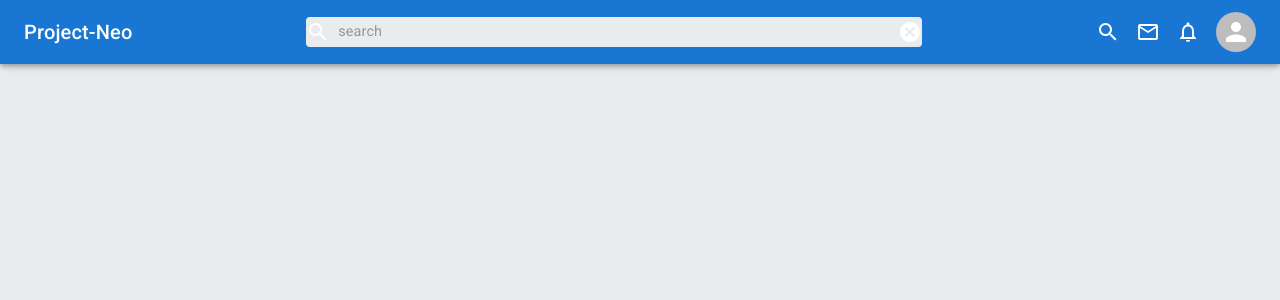
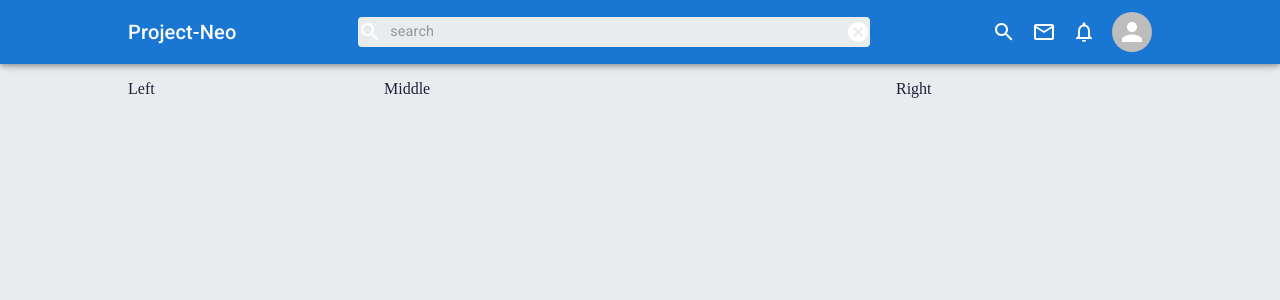
Before and after one commit to jpzambranoleon/project-neo-front-end, a React (Create React App) app: page / in a window 1280 px wide. Shown: the top 300 px of the page. Built offline with nearby package versions, Linux system fonts and the light colour scheme.

Commit message:
updated Home.jsx

```diff
--- /dev/null
+++ b/src/components/Leftbar.jsx
@@ -0,0 +1,11 @@
+import { Box } from "@mui/material"
+
+const Leftbar = () => {
+    return (
+        <Box sx={{ paddingTop: 10 }}>
+            Left
+        </Box>
+    );
+};
+
+export default Leftbar;
--- /dev/null
+++ b/src/components/Middlebar.jsx
@@ -0,0 +1,11 @@
+import { Box } from "@mui/material"
+
+const Middlebar = () => {
+    return (
+        <Box sx={{ paddingTop: 10 }}>
+            Middle
+        </Box>
+    );
+};
+
+export default Middlebar;
--- a/src/components/Navbar.jsx
+++ b/src/components/Navbar.jsx
@@ -56,6 +56,8 @@ const Navbar = () => {
                 sx={{
                     display: "flex",
                     justifyContent: "space-between",
+                    width: "80%",
+                    margin: "0 auto"
                 }}>
                 <Typography variant="h6" className={classes.logoLg}>
                     Project-Neo
--- /dev/null
+++ b/src/components/Rightbar.jsx
@@ -0,0 +1,11 @@
+import { Box } from "@mui/material"
+
+const Rightbar = () => {
+    return (
+        <Box sx={{ paddingTop: 10 }}>
+            Right
+        </Box>
+    );
+};
+
+export default Rightbar;
--- a/src/pages/home/Home.jsx
+++ b/src/pages/home/Home.jsx
@@ -1,9 +1,26 @@
+import { Box, Grid } from "@mui/material";
+import Leftbar from "../../components/Leftbar";
+import Middlebar from "../../components/Middlebar";
 import Navbar from "../../components/Navbar";
+import Rightbar from "../../components/Rightbar";
 
 export default function Home() {
     return (
         <div>
             <Navbar />
+            <Box sx={{ gridTemplateColumns: "18vw auto 20vw", columnGap: "2rem", position: "relative" }}>
+                <Grid container sx={{ width: "80%", margin: "0 auto"}}>
+                    <Grid item sm={3}>
+                        <Leftbar />
+                    </Grid>
+                    <Grid item sm={6}>
+                        <Middlebar />
+                    </Grid>
+                    <Grid item sm={3}>
+                        <Rightbar />
+                    </Grid>
+                </Grid>
+            </Box>
         </div>
     );
 }
```
